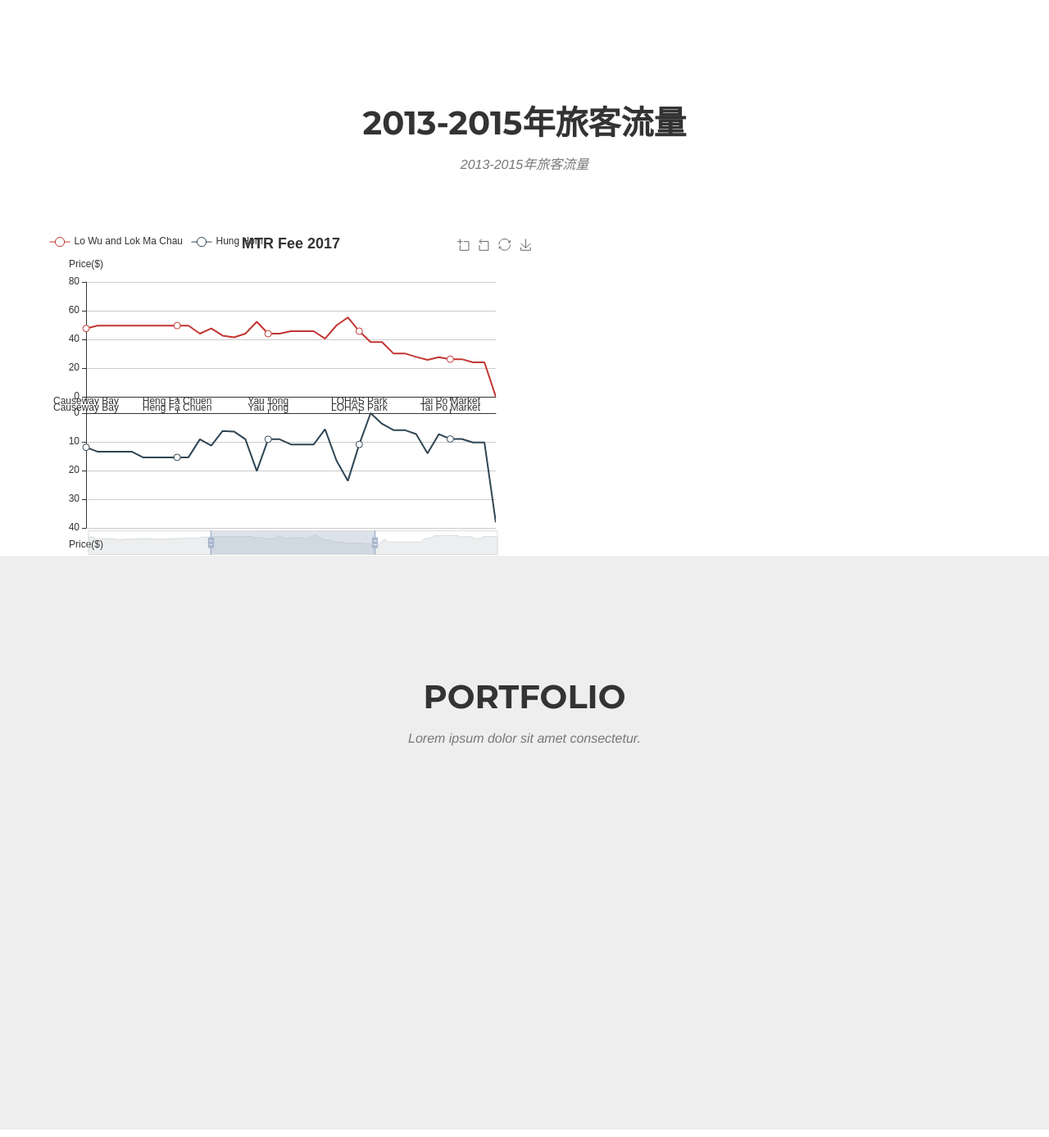
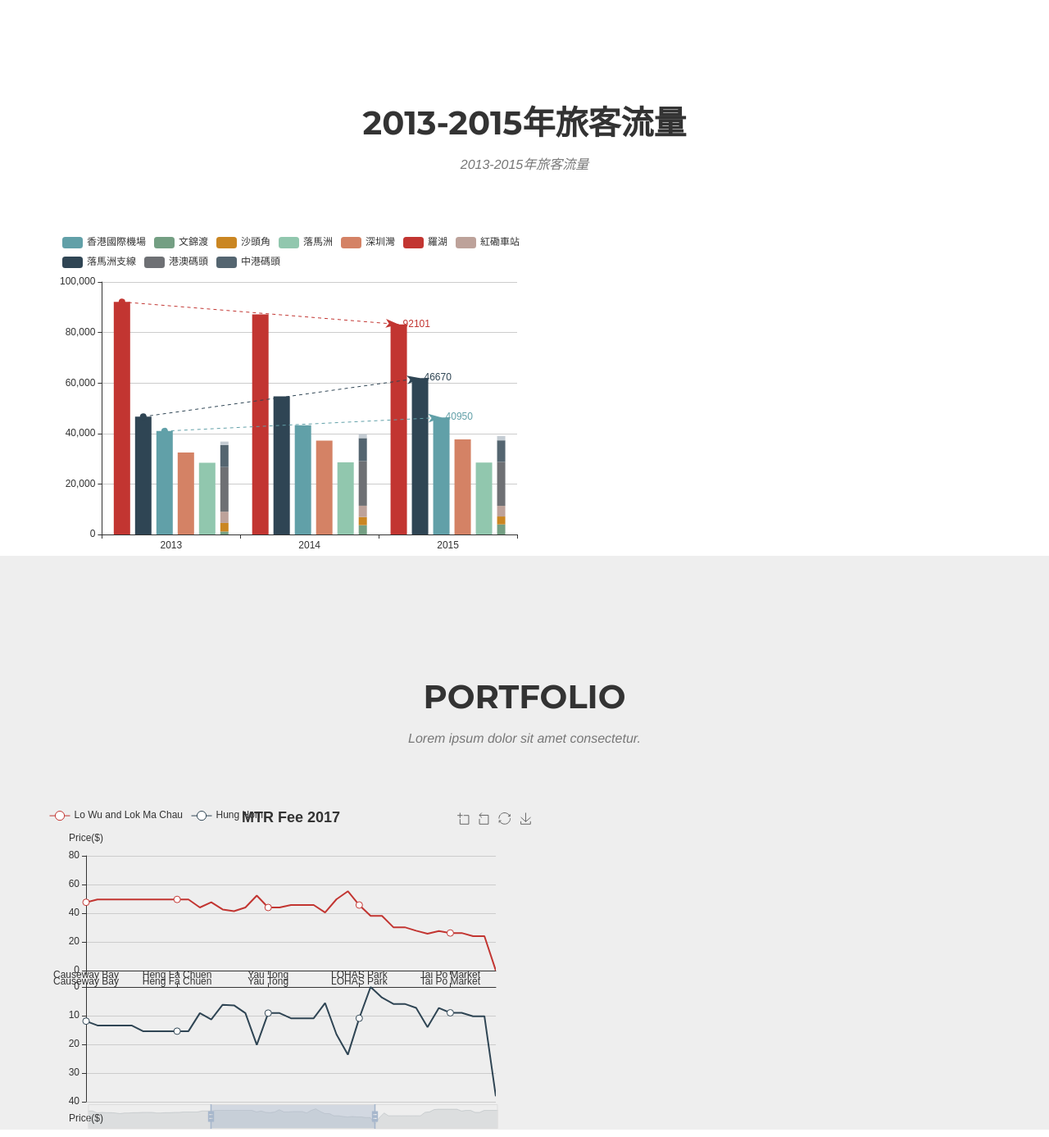
Before and after one commit to ianmaksh/homework5, a website: page index.html in a window 1280 px wide. Shown: the part 780-2167 px from the top of the page at 82% size. Drawn offline with nearby package versions, Linux system fonts and the light colour scheme; a web font is replaced by a local one.

Commit message:
Update index.html

```diff
--- a/index.html
+++ b/index.html
@@ -89,10 +89,10 @@
                     <h3 class="section-subheading text-muted">2013-2015年旅客流量</h3>
                 </div>
 
-                    <div id="main" style="width: 600px;height:400px;" class="center"></div>
+                    <div id="main1" style="width: 600px;height:400px;"></div>
                     <script type="text/javascript">
                             // 基于准备好的dom，初始化echarts实例
-                            var myChart = echarts.init(document.getElementById('main'));
+                            var myChart = echarts.init(document.getElementById('main1'));
 
                             // 指定图表的配置项和数据
                             var option = {
@@ -241,10 +241,10 @@
                     <h3 class="section-subheading text-muted">Lorem ipsum dolor sit amet consectetur.</h3>
                 </div>
 
-                    <div id="main" style="width: 600px;height:400px;" class="center"></div>
+                    <div id="main2" style="width: 600px;height:400px;"></div>
                     <script type="text/javascript">
                             // 基于准备好的dom，初始化echarts实例
-                            var myChart = echarts.init(document.getElementById('main'));
+                            var myChart = echarts.init(document.getElementById('main2'));
 
 var timeData = ["Central","Admiralty","Tsim Sha Tsui","Jordan","Yau Ma Tei","Mong Kok","Shek Kip Mei","Kowloon Tong","Lok Fu","Wong Tai Sin","Diamond Hill","Choi Hung","Kowloon Bay","Ngau Tau Kok","Kwun Tong","Prince Edward","Sham Shui Po","Cheung Sha Wan","Lai Chi Kok","Mei Foo","Lai King","Kwai Fong","Kwai Hing","Tai Wo Hau","Tsuen Wan","Sheung Wan","Wan Chai","Causeway Bay","Tin Hau","Fortress Hill","North Point","Quarry Bay","Tai Koo","Sai Wan Ho","Shau Kei Wan","Heng Fa Chuen","Chai Wan","Lam Tin","Hong Kong","Kowloon","Olympic","Tsing Yi","Tung Chung","Yau Tong","Tiu Keng Leng","Tseung Kwan O","Hang Hau","Po Lam","Nam Cheong","Sunny Bay","Disneyland Resort","LOHAS Park","Hung Hom","Mong Kok East","Tai Wai","Sha Tin","Fo Tan","Racecourse","University","Tai Po Market","Tai Wo","Fanling","Sheung Shui","Lo Wu","Lok Ma Chau","East Tsim Sha Tsui","Che Kung Temple","Sha Tin Wai","City One","Shek Mun","Tai Shui Hang","Heng On","Ma On Shan","Wu Kai Sha","Austin","Tsuen Wan West","Kam Sheung Road","Yuen Long","Long Ping","Tin Shui Wai","Siu Hong","Tuen Mun","Sai Ying Pun","HKU","Kennedy Town","Ho Man Tin","Whampoa","Ocean Park","Wong Chuk Hang","Lei Tung","South Horizons"
     ];
```
